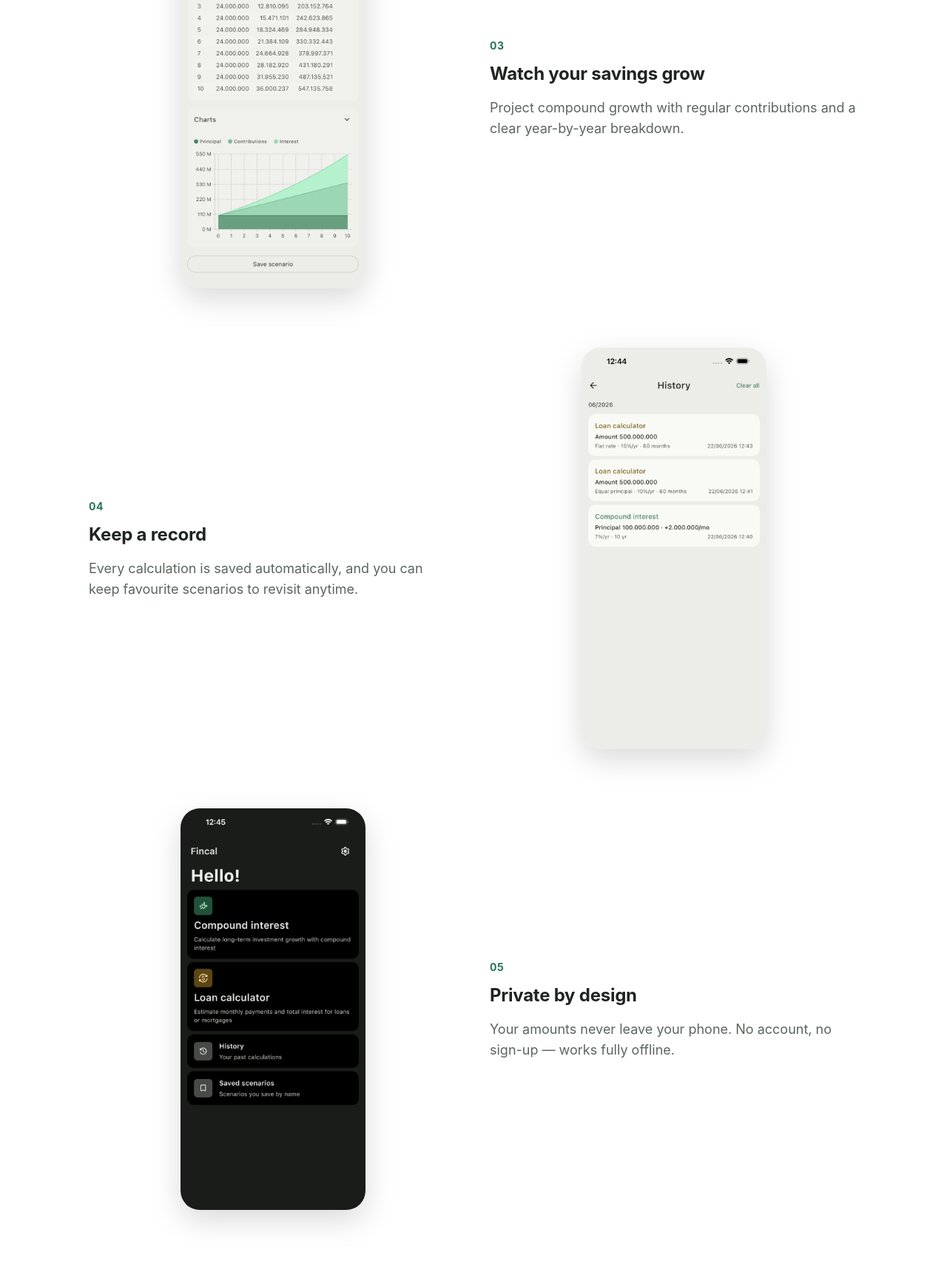
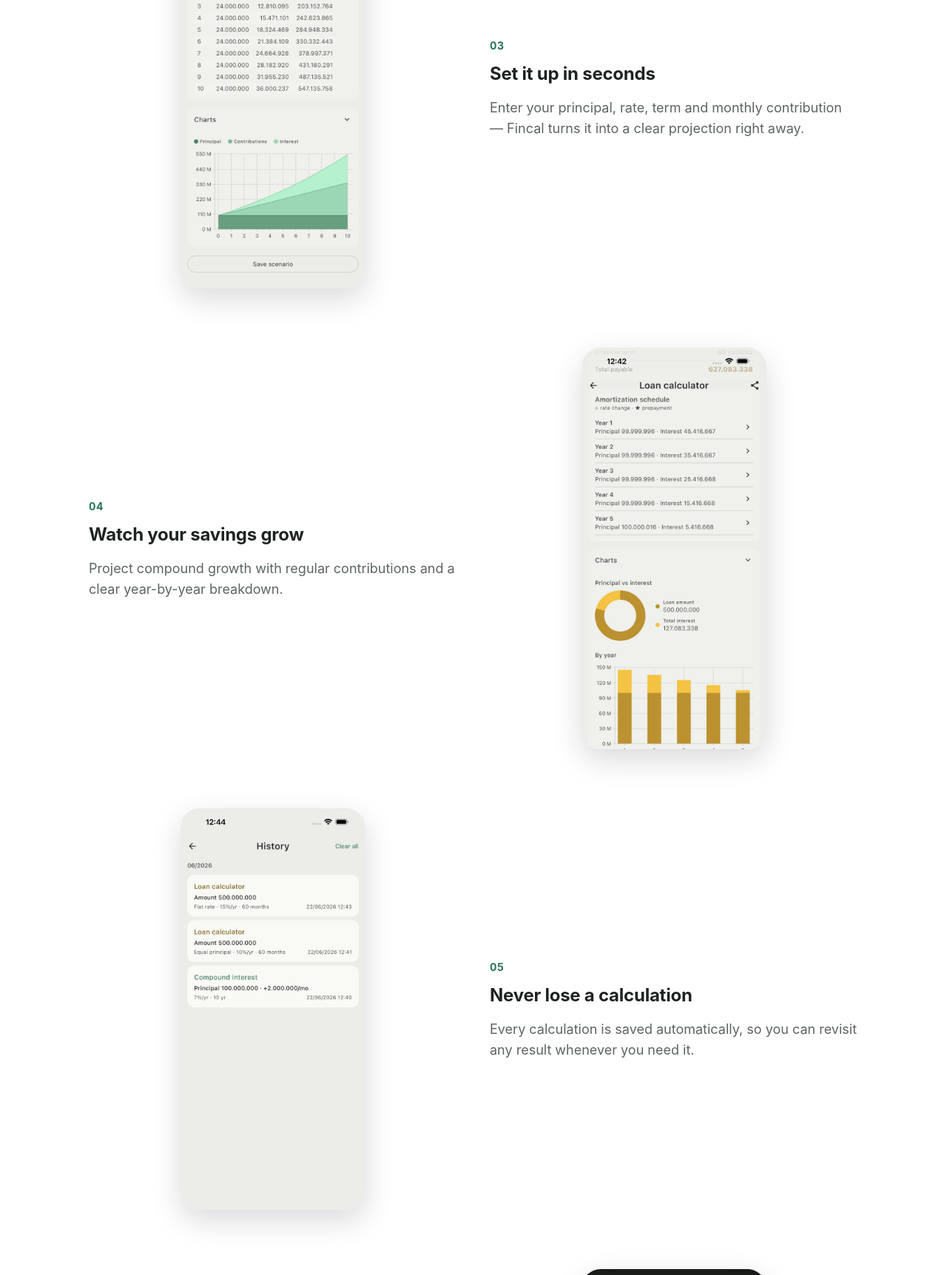
Before and after one commit to namnoit/fincal-app, a plain HTML site: page index.html in a window 1280 px wide. Shown: the part 2340-4064 px from the top of the page at 74% size. Drawn offline with Linux system fonts and the light colour scheme.

Commit message:
Update landing value props to match revised screenshot mapping
Co-Authored-By: Claude Opus 4.8 <noreply@anthropic.com>

```diff
--- a/index.html
+++ b/index.html
@@ -237,37 +237,47 @@
         <p data-en="Handle interest rates that change over time, add early repayments, and instantly see how much time and money you save."
            data-vi="Xử lý lãi suất thay đổi theo thời gian, thêm các khoản trả trước hạn, và thấy ngay bạn tiết kiệm được bao nhiêu thời gian và tiền bạc.">Handle interest rates that change over time, add early repayments, and instantly see how much time and money you save.</p>
       </div>
-      <div class="shot"><img data-en="release/en/S4.jpg" data-vi="release/vi/S4.jpg" src="release/en/S4.jpg" loading="lazy" width="250" height="543" alt="Loan result with donut and bar charts"></div>
+      <div class="shot"><img data-en="release/en/S5.jpg" data-vi="release/vi/S5.jpg" src="release/en/S5.jpg" loading="lazy" width="250" height="543" alt="Loan result with donut and bar charts and prepayment savings"></div>
     </div>
 
     <div class="feature">
       <div class="ftext">
         <span class="num">03</span>
-        <h3 data-en="Watch your savings grow" data-vi="Theo dõi khoản tích lũy lớn dần">Watch your savings grow</h3>
-        <p data-en="Project compound growth with regular contributions and a clear year-by-year breakdown."
-           data-vi="Dự phóng tăng trưởng lãi kép có đóng góp định kỳ kèm bảng chi tiết theo từng năm.">Project compound growth with regular contributions and a clear year-by-year breakdown.</p>
+        <h3 data-en="Set it up in seconds" data-vi="Nhập liệu chỉ trong vài giây">Set it up in seconds</h3>
+        <p data-en="Enter your principal, rate, term and monthly contribution — Fincal turns it into a clear projection right away."
+           data-vi="Nhập số vốn, lãi suất, kỳ hạn và khoản gửi hàng tháng — Fincal biến chúng thành dự phóng rõ ràng ngay lập tức.">Enter your principal, rate, term and monthly contribution — Fincal turns it into a clear projection right away.</p>
       </div>
-      <div class="shot"><img data-en="release/en/S2.jpg" data-vi="release/vi/S2.jpg" src="release/en/S2.jpg" loading="lazy" width="250" height="543" alt="Compound interest result with growth chart"></div>
+      <div class="shot"><img data-en="release/en/S2.jpg" data-vi="release/vi/S2.jpg" src="release/en/S2.jpg" loading="lazy" width="250" height="543" alt="Compound interest input form filled in"></div>
     </div>
 
     <div class="feature">
       <div class="ftext">
         <span class="num">04</span>
-        <h3 data-en="Keep a record" data-vi="Lưu lại để tra cứu">Keep a record</h3>
-        <p data-en="Every calculation is saved automatically, and you can keep favourite scenarios to revisit anytime."
-           data-vi="Mọi phép tính được lưu tự động, và bạn có thể giữ các kịch bản yêu thích để xem lại bất cứ lúc nào.">Every calculation is saved automatically, and you can keep favourite scenarios to revisit anytime.</p>
+        <h3 data-en="Watch your savings grow" data-vi="Xem khoản tích lũy lớn dần">Watch your savings grow</h3>
+        <p data-en="Project compound growth with regular contributions and a clear year-by-year breakdown."
+           data-vi="Dự phóng tăng trưởng lãi kép có đóng góp định kỳ kèm bảng chi tiết theo từng năm.">Project compound growth with regular contributions and a clear year-by-year breakdown.</p>
       </div>
-      <div class="shot"><img data-en="release/en/S7.jpg" data-vi="release/vi/S7.jpg" src="release/en/S7.jpg" loading="lazy" width="250" height="543" alt="History and saved scenarios list"></div>
+      <div class="shot"><img data-en="release/en/S4.jpg" data-vi="release/vi/S4.jpg" src="release/en/S4.jpg" loading="lazy" width="250" height="543" alt="Compound interest result with growth chart"></div>
     </div>
 
     <div class="feature">
       <div class="ftext">
         <span class="num">05</span>
-        <h3 data-en="Private by design" data-vi="Riêng tư từ trong thiết kế">Private by design</h3>
-        <p data-en="Your amounts never leave your phone. No account, no sign-up — works fully offline."
-           data-vi="Các con số của bạn không bao giờ rời điện thoại. Không tài khoản, không đăng ký — chạy hoàn toàn ngoại tuyến.">Your amounts never leave your phone. No account, no sign-up — works fully offline.</p>
+        <h3 data-en="Never lose a calculation" data-vi="Không bao giờ mất phép tính">Never lose a calculation</h3>
+        <p data-en="Every calculation is saved automatically, so you can revisit any result whenever you need it."
+           data-vi="Mọi phép tính được lưu tự động, nên bạn có thể xem lại bất kỳ kết quả nào bất cứ lúc nào.">Every calculation is saved automatically, so you can revisit any result whenever you need it.</p>
       </div>
-      <div class="shot"><img data-en="release/en/S8.jpg" data-vi="release/vi/S8.jpg" src="release/en/S8.jpg" loading="lazy" width="250" height="543" alt="Dark mode result screen"></div>
+      <div class="shot"><img data-en="release/en/S7.jpg" data-vi="release/vi/S7.jpg" src="release/en/S7.jpg" loading="lazy" width="250" height="543" alt="History list with several saved calculations"></div>
+    </div>
+
+    <div class="feature">
+      <div class="ftext">
+        <span class="num">06</span>
+        <h3 data-en="Save and compare scenarios" data-vi="Lưu và so sánh các kịch bản">Save and compare scenarios</h3>
+        <p data-en="Keep your important scenarios with friendly names and compare them side by side — all private on your device."
+           data-vi="Giữ các kịch bản quan trọng kèm tên dễ nhớ và so sánh chúng cạnh nhau — tất cả riêng tư ngay trên thiết bị.">Keep your important scenarios with friendly names and compare them side by side — all private on your device.</p>
+      </div>
+      <div class="shot"><img data-en="release/en/S8.jpg" data-vi="release/vi/S8.jpg" src="release/en/S8.jpg" loading="lazy" width="250" height="543" alt="Saved scenarios list with named scenarios"></div>
     </div>
   </section>
 
```
Also changed, not shown: release/en/S5.jpg (added), release/vi/S5.jpg (added).
